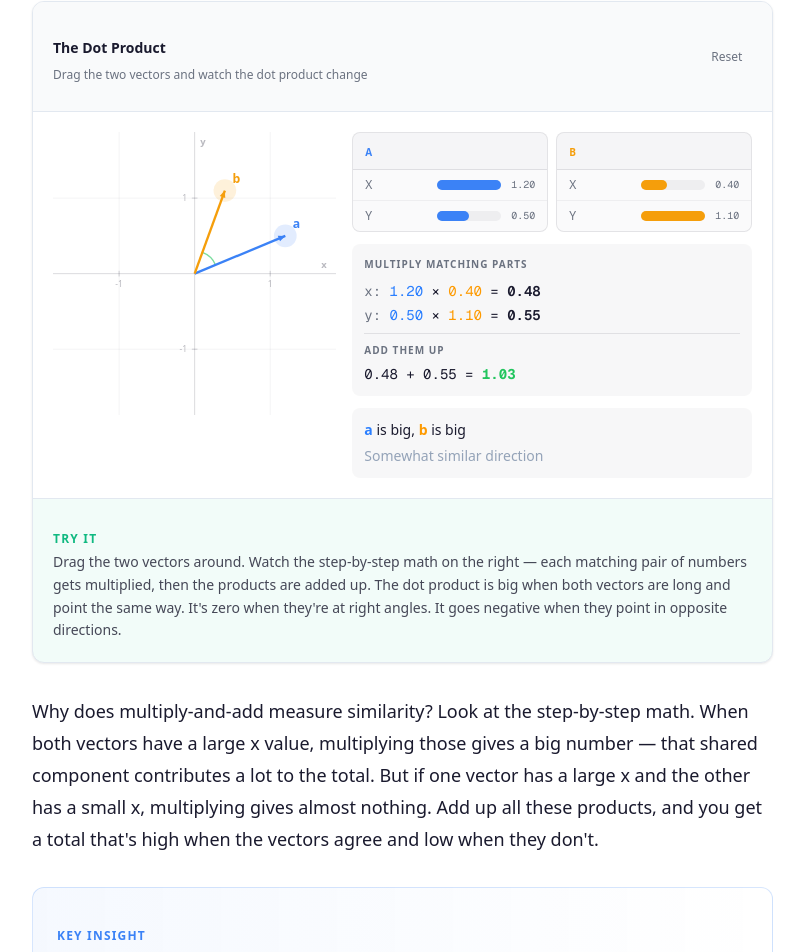
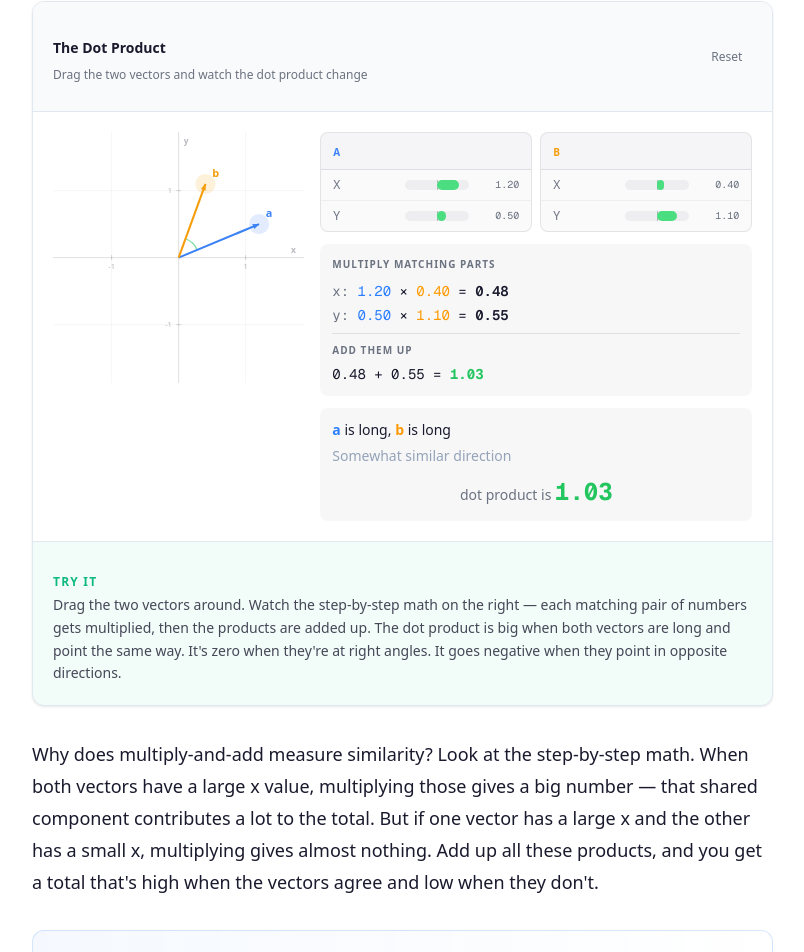
Before and after one commit to robennals/ai-explained, a Next.js app: page /vectors in a window 1280 px wide. Shown: the part 3368-4320 px from the top of the page, without its empty margins (272-1076 px from the left). Built offline with nearby package versions, Linux system fonts and the light colour scheme.

Commit message:
More cleanups for dot product

```diff
--- a/src/components/widgets/vectors/DotProduct2D.tsx
+++ b/src/components/widgets/vectors/DotProduct2D.tsx
@@ -66,11 +66,21 @@ function similarityWord(cosTheta: number): { text: string; color: string } {
 }
 
 function magnitudeWord(mag: number): string {
-  if (mag < 0.3) return "tiny";
-  if (mag < 0.7) return "small";
-  if (mag < 1.1) return "medium";
-  if (mag < 1.5) return "big";
-  return "very big";
+  if (mag < 0.3) return "very short";
+  if (mag < 0.7) return "short";
+  if (mag < 1.1) return "medium length";
+  if (mag < 1.5) return "long";
+  return "very long";
+}
+
+function dotProductWord(dot: number): { text: string; color: string } {
+  if (dot > 2) return { text: "Large and positive", color: "#22c55e" };
+  if (dot > 0.5) return { text: "Positive", color: "#22c55e" };
+  if (dot > 0.1) return { text: "Small and positive", color: "#94a3b8" };
+  if (dot > -0.1) return { text: "Near zero", color: "#94a3b8" };
+  if (dot > -0.5) return { text: "Small and negative", color: "#94a3b8" };
+  if (dot > -2) return { text: "Negative", color: "#f97316" };
+  return { text: "Large and negative", color: "#ef4444" };
 }
 
 export function DotProduct2D() {
@@ -198,6 +208,8 @@ export function DotProduct2D() {
               barColor="#3b82f6"
               label="a" labelColor="#3b82f6"
               className="flex-1 min-w-0"
+              signed signedMax={1.8}
+              animate={false}
             />
             <VectorCard
               name="" emoji=""
@@ -206,6 +218,8 @@ export function DotProduct2D() {
               barColor="#f59e0b"
               label="b" labelColor="#f59e0b"
               className="flex-1 min-w-0"
+              signed signedMax={1.8}
+              animate={false}
             />
           </div>
 
@@ -248,6 +262,12 @@ export function DotProduct2D() {
             <div className="text-sm" style={{ color: simColor }}>
               {simText}
             </div>
+            <div className="text-center pt-1">
+              <span className="text-sm text-muted">dot product is </span>
+              <span className="text-2xl font-bold font-mono" style={{ color: dotColor }}>
+                {dotProduct.toFixed(2)}
+              </span>
+            </div>
           </div>
         </div>
       </div>
```
